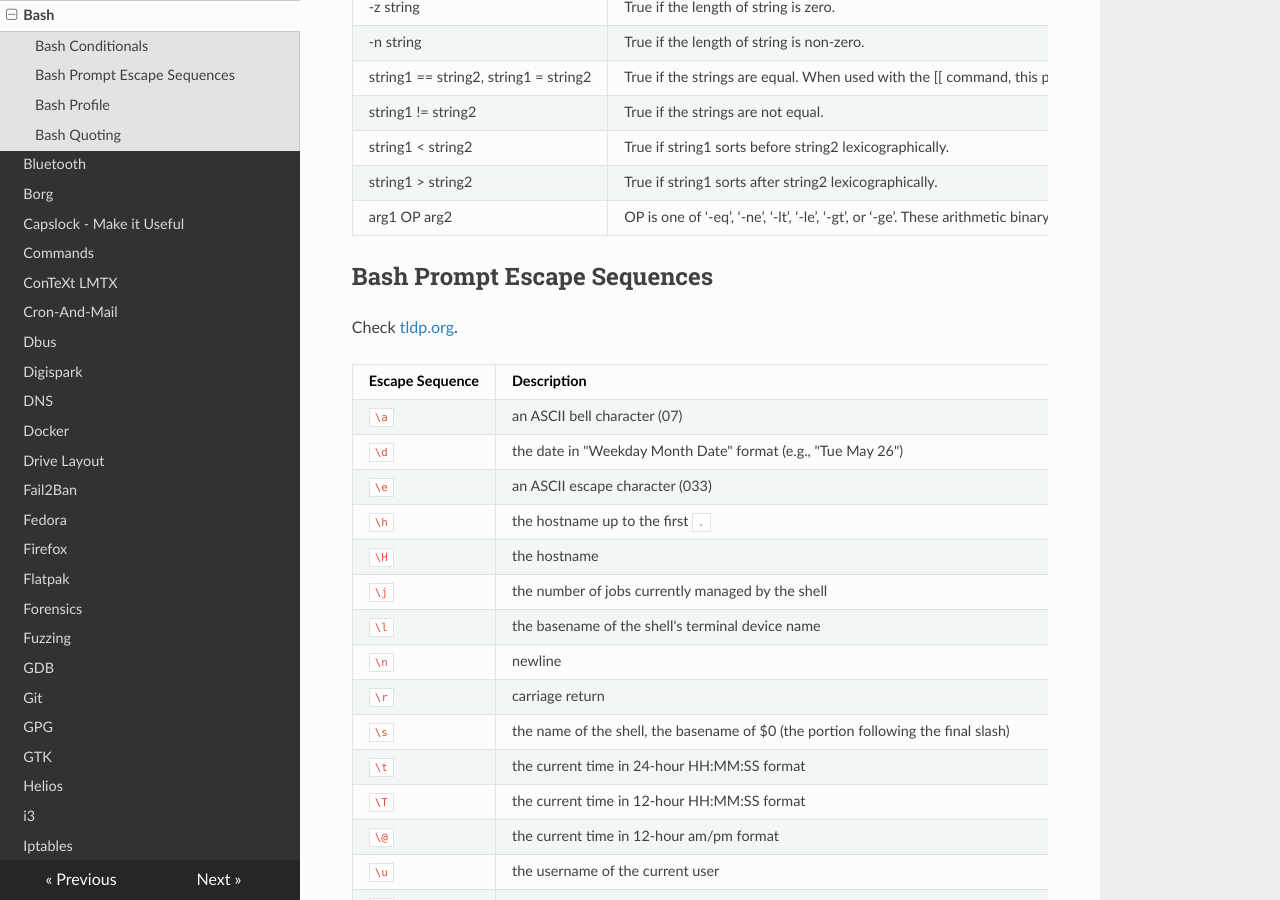
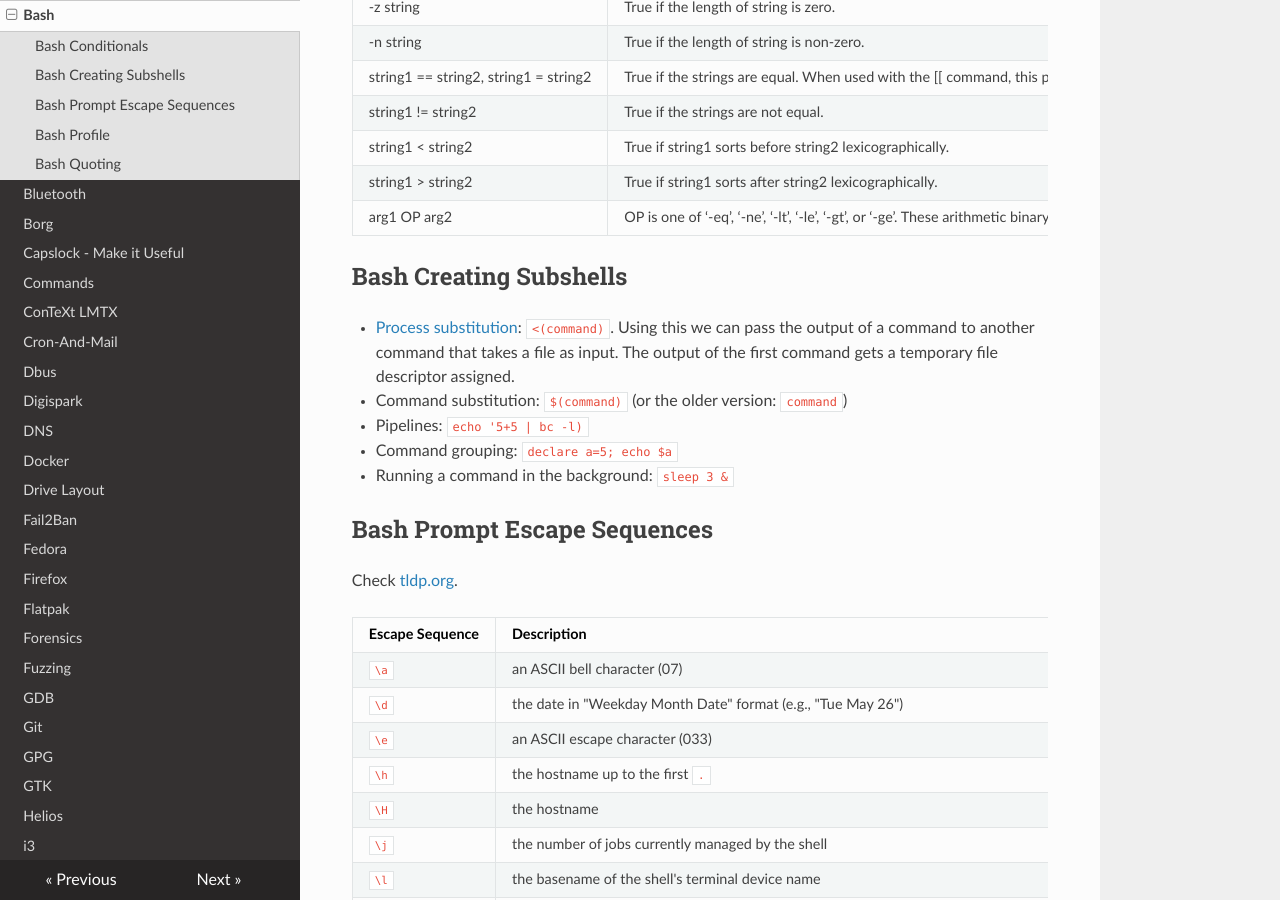
Before and after one commit to Maaxxs/wiki, an MkDocs documentation site: the page built from docs/bash.md, in a window 1280 px wide and 900 px high, scrolled down 1255 px. Built offline with MkDocs 1.6.1, drawn with Linux system fonts in a browser that asks for light colours; nearby versions of some CDN libraries.

Commit message:
bash: creation of subshells

```diff
--- a/docs/bash.md
+++ b/docs/bash.md
@@ -44,6 +44,15 @@ or the manpage `man test` for more information.
 | string1 > string2 | True if string1 sorts after string2 lexicographically.
 | arg1 OP arg2 | OP is one of ‘-eq’, ‘-ne’, ‘-lt’, ‘-le’, ‘-gt’, or ‘-ge’. These arithmetic binary operators return true if arg1 is equal to, not equal to, less than, less than or equal to, greater than, or greater than or equal to arg2, respectively. Arg1 and arg2 may be positive or negative integers. When used with the [[ command, Arg1 and Arg2 are evaluated as arithmetic expressions (see Shell Arithmetic).
 
+## Bash Creating Subshells
+
+* [Process substitution](https://www.gnu.org/savannah-checkouts/gnu/bash/manual/bash.html#Process-Substitution): `<(command)`.
+  Using this we can pass the output of a command to another command that takes a file as input.
+  The output of the first command gets a temporary file descriptor assigned.
+* Command substitution: `$(command)` (or the older version: `command`)
+* Pipelines: `echo '5+5 | bc -l)`
+* Command grouping: `declare a=5; echo $a`
+* Running a command in the background: `sleep 3 &`
 
 ## Bash Prompt Escape Sequences
 
```
